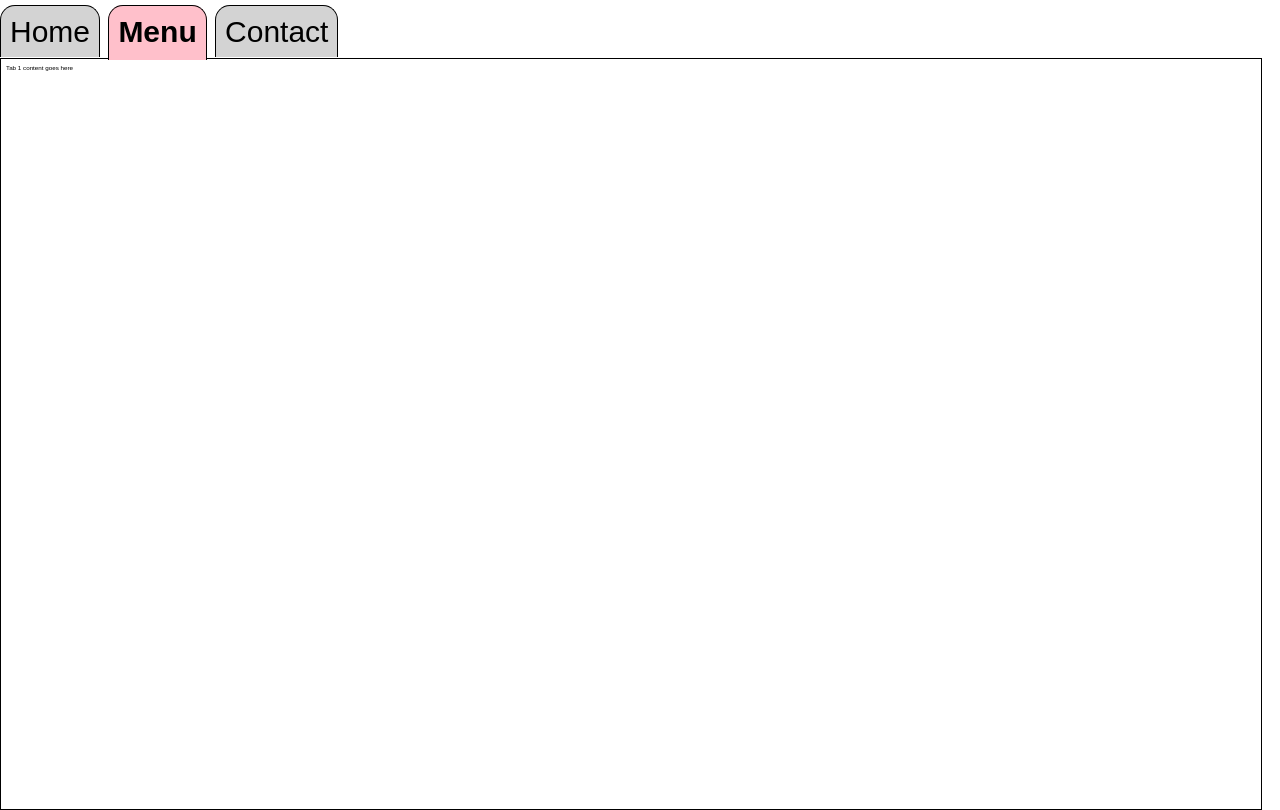
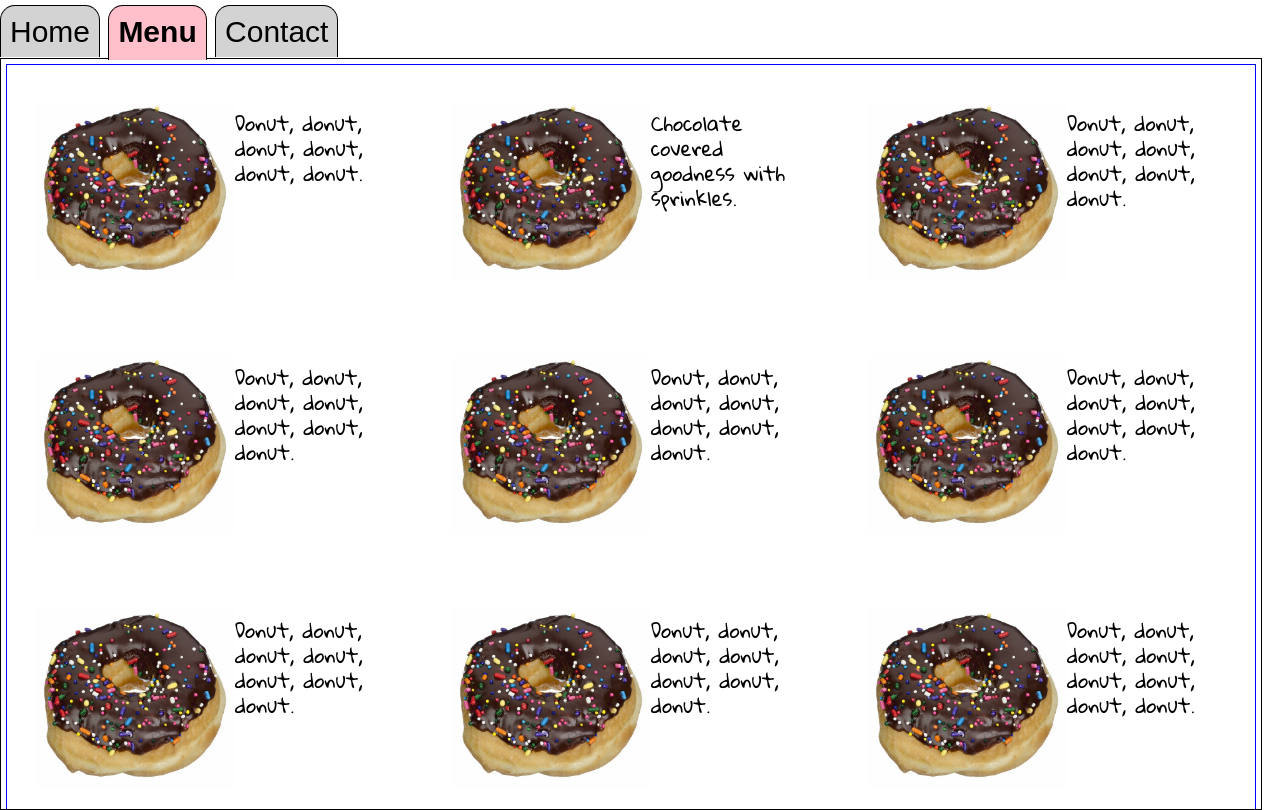
Before and after one commit to smilesr/op-jj-bb-35-restaurant, a plain HTML site: page index.html in a window 1280 px wide. Both pictures are taken after a click on the link "Menu". Drawn offline with Linux system fonts and the light colour scheme.

Commit message:
populated menu page with image and captions

```diff
--- a/index.html
+++ b/index.html
@@ -7,6 +7,7 @@
    <meta name="description" content="">
    <meta name="author" content="">
     <link href="https://fonts.googleapis.com/css?family=Indie+Flower" rel="stylesheet">
+    <link href="https://fonts.googleapis.com/css?family=Gloria+Hallelujah" rel="stylesheet">
    <style>
    body,html {
       font-size: 62.5%;
@@ -39,6 +40,40 @@
     }
     ul#tabSelect li a:hover {
       background-color: pink !important;
+    }
+    #tab1HTML {
+      border: 1px blue solid;
+      display: flex;
+      justify-content: space-around;
+      flex-wrap: wrap;
+      align-items: center;
+      min-height: 95vh;
+
+    }
+    .houses {
+      min-height: 18rem;
+      max-width: 36rem;
+      /*border: 1px red solid;*/
+    }
+    .image-room{
+      float: left;
+      /*border: 1px green solid;*/
+      /*max-height: inherit;*/
+      /*height: 25rem;*/
+      /*width: 50%;*/
+    }
+    .description{
+      line-height: 2.5rem;
+      font-size: 2rem;
+      padding-top: 1rem;
+      font-family: 'Gloria Hallelujah', cursive;
+      /*border: 1px blue solid;*/
+
+    }
+    .image-room img {
+      max-width:20rem;
+      max-height:20rem;
+      /*object-fit: contain;*/
     }
     div.tabs {
       border: 1px solid black;
@@ -115,7 +150,7 @@
   <title>Restaurant</title>
   </head>
   <body onload="showTab(0);" onresize="resizeFlag=true;showTab(lastTabSelected);">
-
+ <!-- TABS -->
       <ul id="tabSelect">
       <li>
         <a href="#" onclick="showTab(0);"class="tablinks">
@@ -130,15 +165,56 @@
           Contact</a>
       </li>
     </ul>
+<!-- PAGES -->
     <div class="tabs" id="tab0Content">
       <div id="tab0HTML">
       </div>
     </div>
+
     <div class="tabs" id="tab1Content">
       <div id="tab1HTML">
-          Tab 1 content goes here
+          <div class="houses house1">
+            <div class="image-room">
+              <img src="./donut-522444_640.jpg">
+            </div>
+            <div class="description"> Donut, donut, donut, donut, donut, donut.
+            </div>
+          </div>
+          <div class="houses house2">          <div class="image-room"><img src="./donut-522444_640.jpg">
+            </div>            <div class="description"> Chocolate covered goodness with sprinkles.
+            </div>
+          </div>
+          <div class="houses house3">            <div class="image-room"><img src="./donut-522444_640.jpg">
+            </div>            <div class="description">Donut, donut, donut, donut, donut, donut, donut.
+            </div>
+          </div>
+          <div class="houses house4">            <div class="image-room"><img src="./donut-522444_640.jpg">
+            </div>            <div class="description">Donut, donut, donut, donut, donut, donut, donut.
+            </div>
+          </div>
+          <div class="houses house5">            <div class="image-room"><img src="./donut-522444_640.jpg">
+            </div>            <div class="description">Donut, donut, donut, donut, donut, donut, donut.
+            </div>
+          </div>
+          <div class="houses house6">            <div class="image-room"><img src="./donut-522444_640.jpg">
+            </div>            <div class="description">Donut, donut, donut, donut, donut, donut, donut.
+            </div>
+          </div>
+          <div class="houses house7">            <div class="image-room"><img src="./donut-522444_640.jpg">
+            </div>            <div class="description">Donut, donut, donut, donut, donut, donut, donut.
+            </div>
+          </div>
+          <div class="houses house8">            <div class="image-room"><img src="./donut-522444_640.jpg">
+            </div>            <div class="description">Donut, donut, donut, donut, donut, donut, donut.
+            </div>
+          </div>
+          <div class="houses house9">            <div class="image-room"><img src="./donut-522444_640.jpg">
+        </div>            <div class="description">Donut, donut, donut, donut, donut, donut, donut, donut.
+            </div>
+          </div>
       </div>
     </div>
+
     <div class="tabs" id="tab2Content">
       <div id="tab2HTML">
           Tab 2 content goes here
```
Also changed, not shown: donut-522444_640.jpg (added).
